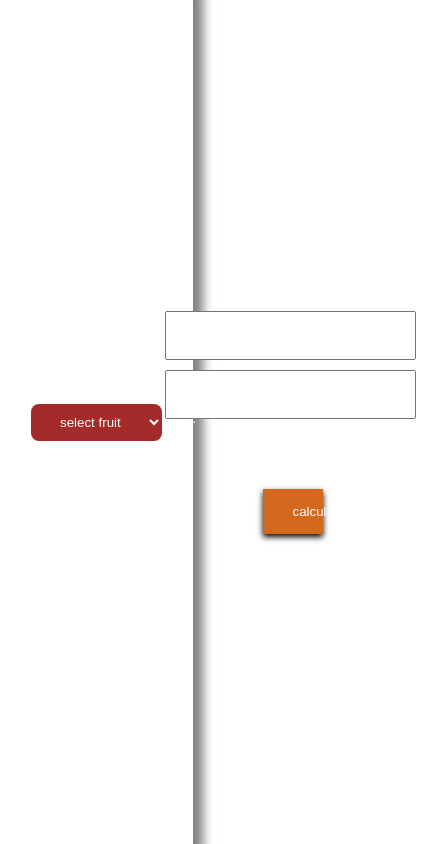
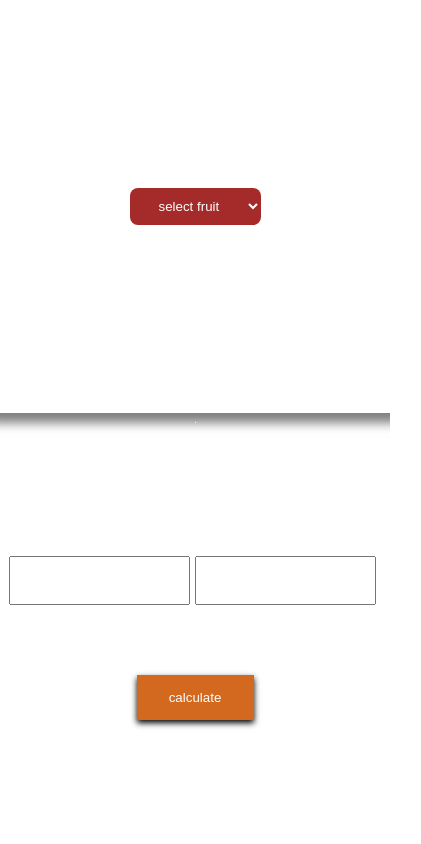
Before and after one commit to Muniir1/faash-academy-assingment, a plain HTML site: page index.html in a window 390 px wide. Shown: the whole page, 421 px wide, since content can reach past the window. Drawn offline with Linux system fonts and the light colour scheme.

Commit message:
add responsive mode

```diff
--- a/index.css
+++ b/index.css
@@ -54,3 +54,39 @@ button{
 .result{
     font-size: 30px;
 }
+
+@media screen and (max-width: 768px) {
+    body{
+        flex-direction: column;
+    }
+    .images, .calculation{
+        width: 100%;
+        height: 50%;
+    }
+
+
+}
+
+@media screen and (max-width: 1000px){
+    .inputs{
+        width: 100%;
+        display: flex;
+        align-items: center;
+        justify-content: center;
+    }
+    input{
+        padding: 15px 0;
+    }
+}
+
+@media screen and (max-width: 500px){
+    .inputs{
+        width: 100%;
+        display: flex;
+        align-items: center;
+        justify-content: center;
+    }
+    input{
+        padding: 15px 0;
+    }
+}
--- a/index.html
+++ b/index.html
@@ -23,7 +23,7 @@
     <hr>
 
     <div class="calculation">
-        <div>
+        <div class="inputs">
             <input class="input1" type="text">
             <input class="input2" type="text">
         </div>
```
